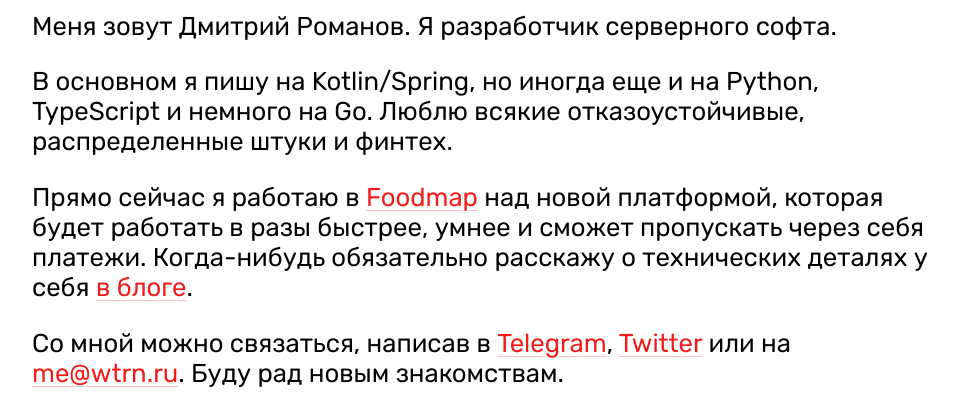
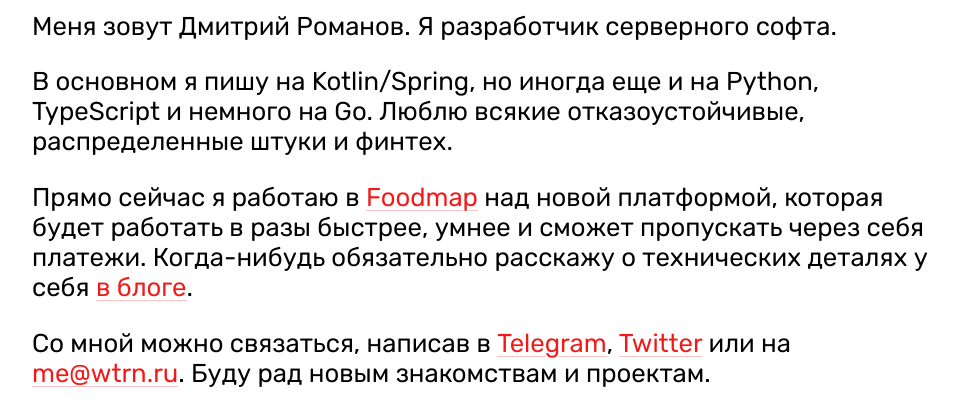
Before and after one commit to wutiarn/wutiarn.github.io, a plain HTML site: page index.html in a window 1280 px wide. Shown: the part 174-585 px from the top of the page, without its empty margins (96-1054 px from the left). Drawn offline with Linux system fonts and the light colour scheme.

Commit message:
Перевод на русский

```diff
--- a/index.html
+++ b/index.html
@@ -34,7 +34,7 @@
         деталях у себя <a target="_blank" target="_blank" href="https://medium.com/wutiarn">в блоге</a>.</p>
     <p>Со мной можно связаться, написав в <a href="tg://resolve?domain=wutiarn" >Telegram</a>,
         <a target="_blank" href="https://twitter.com/wutiarn">Twitter</a> или на <a href="mailto:me@wtrn.io">me@wtrn.ru</a>.
-        Буду рад новым знакомствам.</p>
+        Буду рад новым знакомствам и проектам.</p>
     <div class="footer">
         <!--<p class=".language"><span class="inactive">en</span> / <a target="_blank" href="https://wutiarn.ru">ru</a></p>-->
     </div>
```
